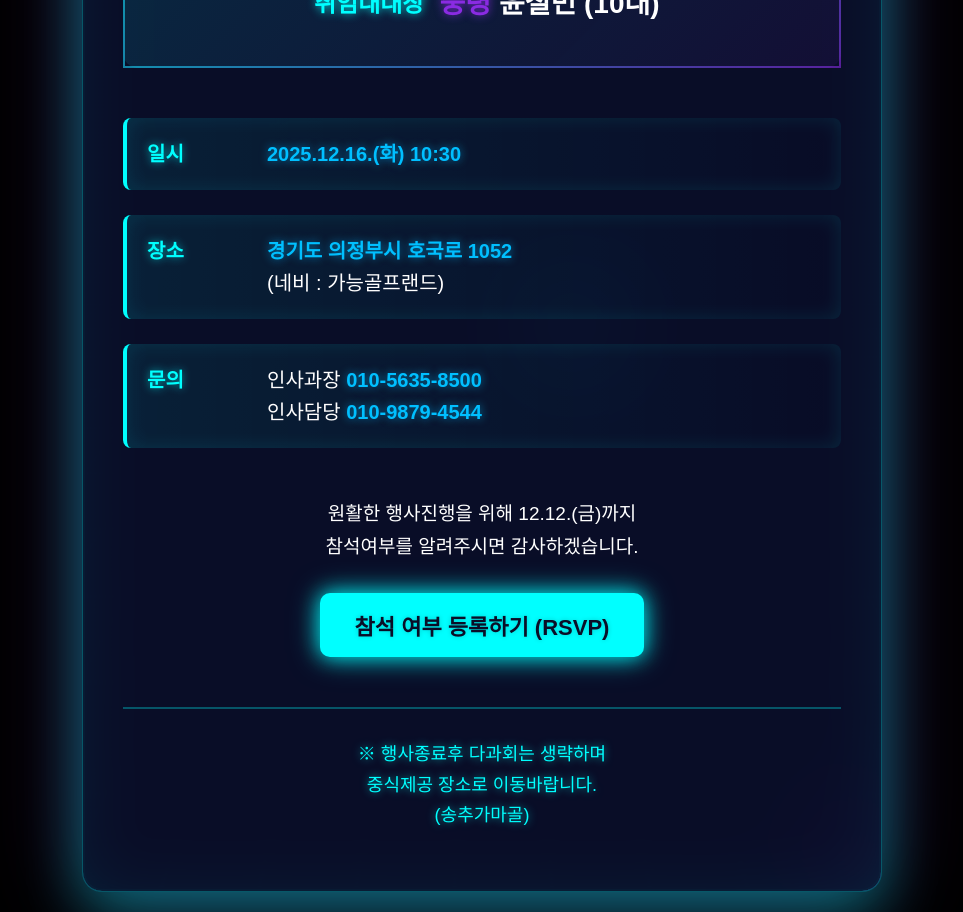
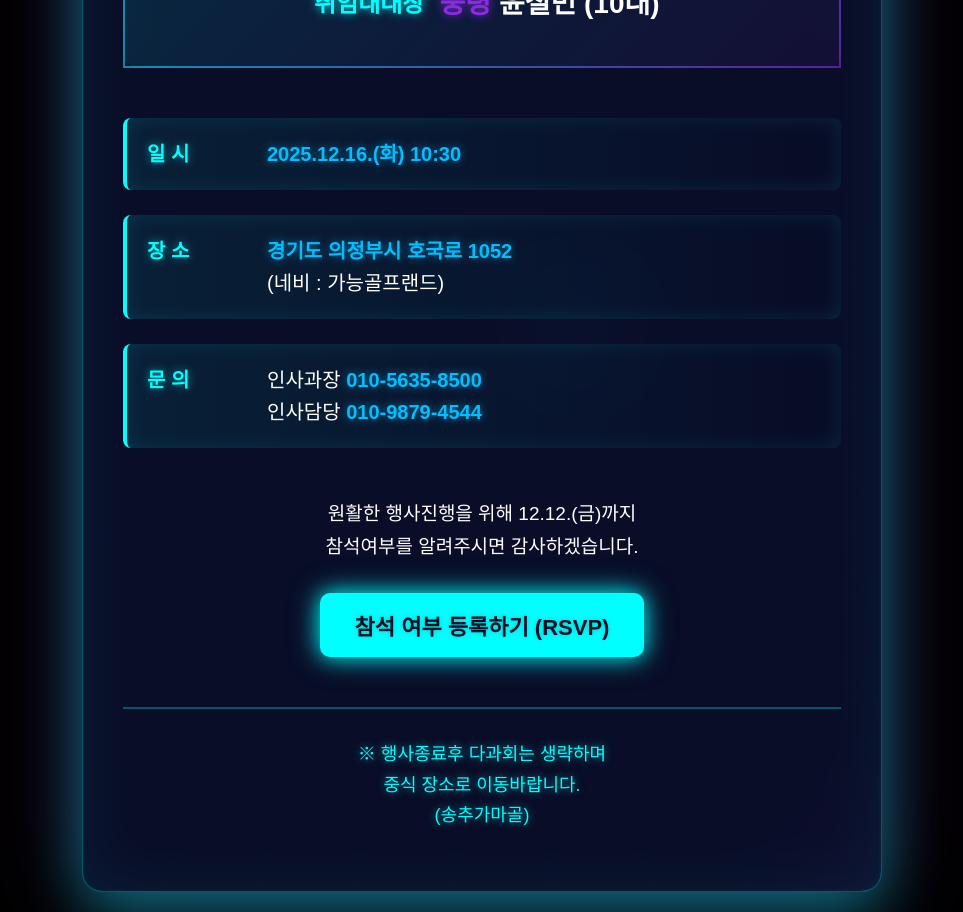
Before and after one commit to yunchulmin/invitation, a plain HTML site: page index.html in a window 1280 px wide. Shown: the part 440-1352 px from the top of the page, without its empty margins (158-1121 px from the left). Drawn offline with Linux system fonts and the light colour scheme.

Commit message:
Update index.html

```diff
--- a/index.html
+++ b/index.html
@@ -601,7 +601,7 @@
                 <div class="commanders">
                     <div class="commander-row">
                         <span class="commander-label">이임대대장</span>
-                        <span class="commander-name"><span class="rank">중령</span>고경현 ( 9대)</span>
+                        <span class="commander-name"><span class="rank">중령</span>고경현 (9대)</span>
                     </div>
                     <div class="commander-row">
                         <span class="commander-label">취임대대장</span>
@@ -612,14 +612,14 @@
 
             <div class="details-section">
                 <div class="detail-item">
-                    <div class="detail-label">일시</div>
+                    <div class="detail-label">일 시</div>
                     <div class="detail-content">
                         <strong>2025.12.16.(화) 10:30</strong>
                     </div>
                 </div>
 
                 <div class="detail-item">
-                    <div class="detail-label">장소</div>
+                    <div class="detail-label">장 소</div>
                     <div class="detail-content">
                         <strong>경기도 의정부시 호국로 1052</strong><br>
                         (네비 : 가능골프랜드)
@@ -627,7 +627,7 @@
                 </div>
 
                 <div class="detail-item">
-                    <div class="detail-label">문의</div>
+                    <div class="detail-label">문 의</div>
                     <div class="detail-content">
                         인사과장 <strong>010-5635-8500</strong><br>
                         인사담당 <strong>010-9879-4544</strong>
@@ -646,7 +646,7 @@
                 </a>
             </div>
             <div class="footer-note">
-                <p>※ 행사종료후 다과회는 생략하며<br> 중식제공 장소로 이동바랍니다.<br>(송추가마골)</p>
+                <p>※ 행사종료후 다과회는 생략하며<br> 중식 장소로 이동바랍니다.<br>(송추가마골)</p>
             </div>
         </div>
     </div>
```
